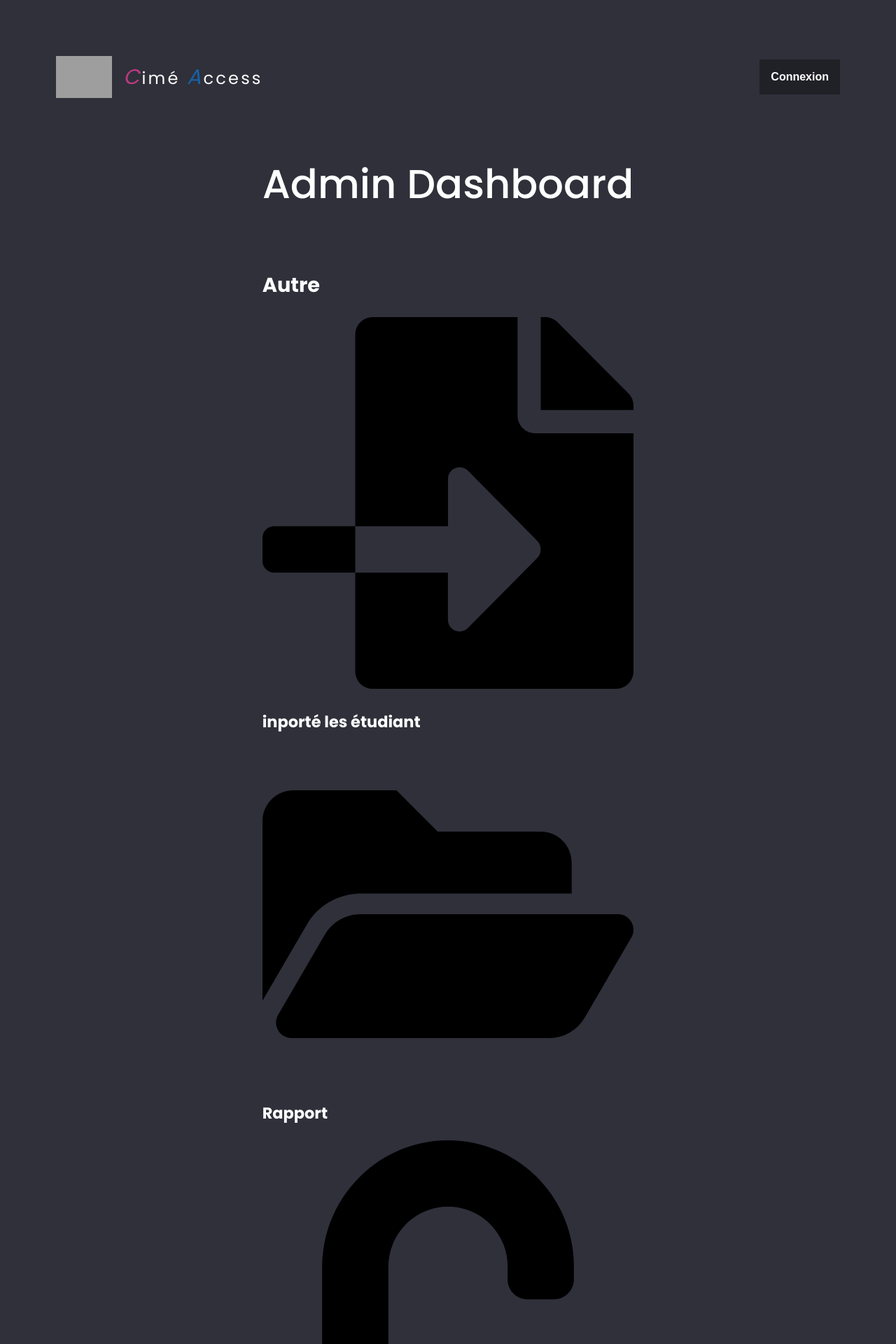
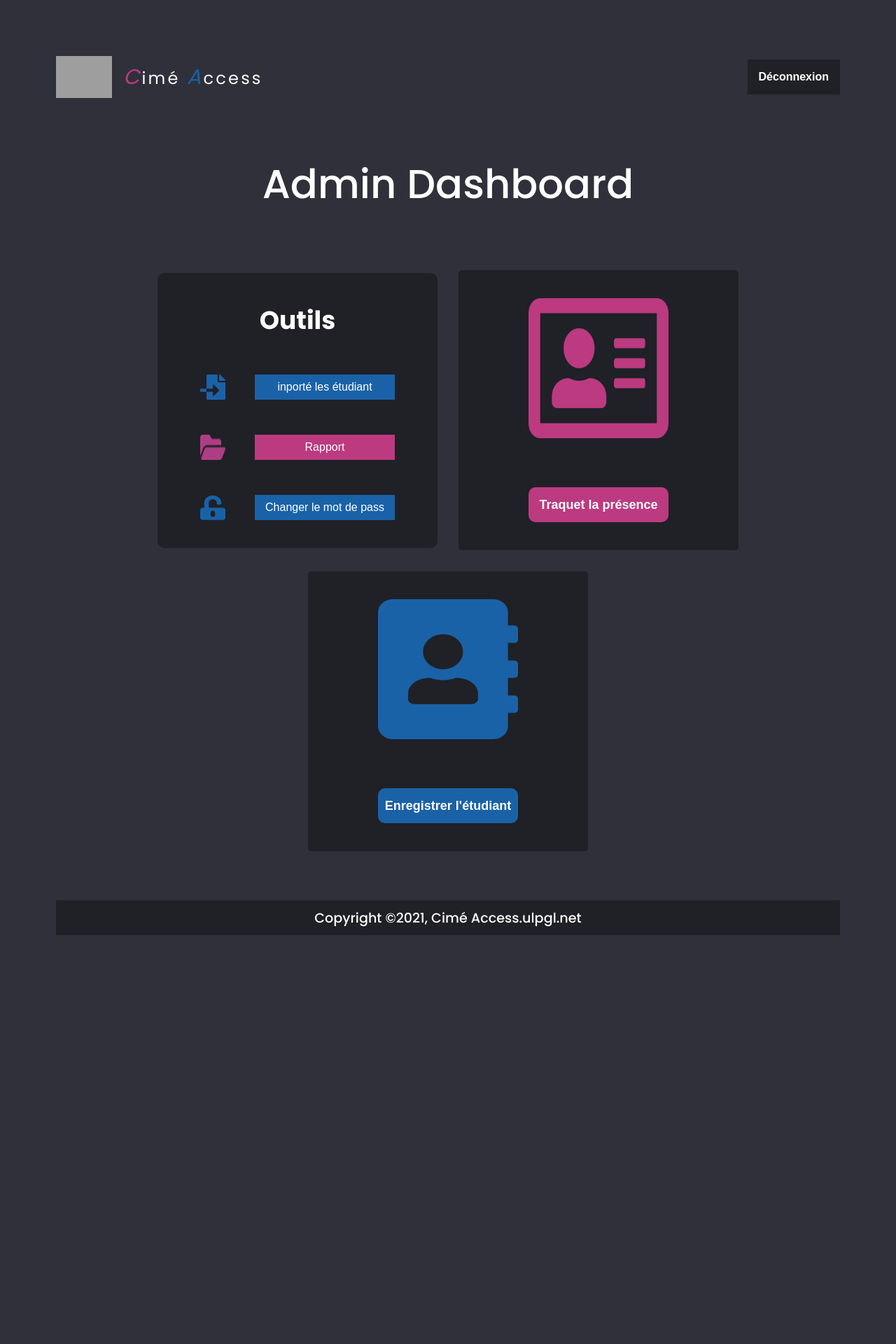
Before and after one commit to Ashuza11/CA_cim-_access, a PHP site: page /admin.html in a window 1280 px wide. Shown: the top 1920 px of the page at 70% size. After the commit the page ends 1336 px from the top, so only its background shows below. Run offline with PHP 8.4, Linux system fonts and the light colour scheme; grey boxes are pictures that could not be loaded.

Commit message:
Update frontend

```diff
--- a/admin.html
+++ b/admin.html
@@ -5,6 +5,7 @@
     <meta http-equiv="X-UA-Compatible" content="IE=edge">
     <meta name="viewport" content="width=device-width, initial-scale=1.0">
     <link rel="stylesheet" href="css/styles.css">
+    <link rel="stylesheet" href="css/admin.css">
     <link rel = "icon" href = "img/logo.svg" type = "image/x-icon">
     <title>Cimé Access</title>
 </head>
@@ -15,39 +16,39 @@
             <div class="logo-text"><i class="a">C</i>imé <i class="b">A</i>ccess</div>
         </a>
         <nav class="main-nav">
-            <button data-form-target="#form">Connexion</button>
+            <button data-form-target="#form">Déconnexion</button>
         </nav>
     </header>
     <section class="container">
         <h1 class="title">Admin Dashboard</h1>
         <div class="dash-board">
             <div class="tools">
-                <h2>Autre</h2>
+                <h2>Outils</h2>
                 <div class="fonc">
-                    <img src="img/file.svg" alt="icon">
-                    <h3>inporté les étudiant</h3>
+                    <img src="img/file.png" alt="icon">
+                    <button class="btn blue"><a href="#">inporté les étudiant</a></button>
                 </div>
                 <div class="fonc">
-                    <img src="img/folder.svg" alt="iicon">
-                    <h3>Rapport</h3>
+                    <img class="red" src="img/Vector.png" alt="icon">
+                    <button class="btn"><a href="#">Rapport</a></button>
                 </div>
                 <div class="fonc">
-                    <img src="img/locker.svg" alt="icon">
-                    <h3>Changer le mot de pass</h3>
+                    <img src="img/locker 1.png" alt="icon">
+                    <button class="btn blue"><a href="#">Changer le mot de pass</a></button>
                 </div>
             </div>
             <div class="traq">
-                <img src="img/address-card-regular.svg" alt="icon">
+                <img class="dash-icon" src="img/traq.png" alt="icon">
                 <button><a href="#">Traquet la présence</a></button>
             </div>
             <div class="register">
-                <img src="img/address-book-solid.svg" alt="icon">
+                <img class="dash-icon" src="img/register.png" alt="icon">
                 <button><a href="#">Enregistrer l'étudiant</a></button>
             </div>
         </div>
-        <div class="footer">
-            Copyright &#xa9;2021 Cimé Access.ulpgl.net
-        </div>
     </section>
+    <div class="footer">
+        <p> Copyright &#xa9;2021, Cimé Access.ulpgl.net</p>
+    </div>
 </body>
 </html>
--- /dev/null
+++ b/css/admin.css
@@ -0,0 +1,161 @@
+*, *::after, *::before {
+    box-sizing: border-box;
+    margin: 0;
+}
+
+.container {
+    display: flex;
+    flex-direction: column;
+    margin: 0 auto;
+    text-align: center;
+    width: 100%;
+}
+.title {
+    margin-bottom: 50px;
+}
+
+.dash-board {
+    display: flex;
+    flex-wrap: wrap;
+    justify-content: center;
+    align-items: center;
+    gap: 30px;
+    padding: 30px;
+}
+/* Tools */
+.tools {
+    position: relative;
+    background-color: #202027;
+    width: 500px;
+    text-align: center;
+    display: flex;
+    flex-direction: column;
+    justify-content: center;
+    gap: 50px;
+    height: auto;
+    width: 400px;
+    padding:40px;
+    border-radius: 10px;
+}
+.tools .fonc {
+    display: flex;
+    justify-content: space-around;
+}
+
+.tools .fonc button {
+    height: 36px;
+    width: 200px;
+    background-color: #BC3A80;
+    outline: none;
+    border: none;
+    cursor: pointer;
+}
+.tools .btn a {
+    text-decoration: none;
+    color: #fff;
+    font-size: 16px;
+    font-weight: 5000;
+}
+.tools .btn.blue {
+    background-color: #1A62A7;
+}
+.tools h2 {
+    font-size: 36px;
+}
+.tools .fonc .red {
+    width: 36px;
+    height: 36px;
+    color: #BC3A80;
+}
+.tools img {
+    width: 36px;
+    height: 36px;
+}
+/* Tools End  */
+
+/* traque */
+.traq {
+    position: relative;
+    background-color: #202027;
+    display: flex;
+    flex-direction: column;
+    justify-content: center;
+    align-items: center;
+    gap: 70px;
+    height: auto;
+    width: 400px;
+    padding: 40px;
+    border-radius: 5px;
+}
+
+.traq button {
+    height: 50px;
+    width: 200px;
+    border-radius: 10px;
+    background-color: #BC3A80;
+    outline: none;
+    border: none;
+    cursor: pointer;
+}
+.traq button a{
+    text-decoration: none;
+    color: #fff;
+    font-size: 18px;
+    font-weight: bold;
+}
+
+/* Traque End  */
+.dash-board .dash-icon {
+    height: 200px;
+    width: 200px;
+}
+
+/* Register */
+.register {
+    background-color: #202027;
+    display: flex;
+    flex-direction: column;
+    justify-content: center;
+    align-items: center;
+    gap: 70px;
+    height: auto;
+    width: 400px;
+    padding: 40px;
+    border-radius: 5px;
+}
+.register button {
+    height: 50px;
+    width: 200px;
+    border-radius: 10px;
+    background-color: #1A62A7;
+    outline: none;
+    border: none;
+    cursor: pointer;
+}
+.register button a{
+    text-decoration: none;
+    color: #fff;
+    font-size: 18px;
+    font-weight: bold;
+}
+/* Register End */
+
+/* Footer */
+.footer p {
+    background-color: #202027;
+    height: 50px;
+    font-weight: 500;
+    display: flex;
+    justify-content: center;
+    align-items: center;
+}
+
+/* Footer End  */
+
+/* Resposiveness */
+@media(max-width: 600px) {
+    .dash-board {
+        display: flex;
+        flex-direction: column;
+    }
+}
--- a/css/popup.css
+++ b/css/popup.css
@@ -1,7 +1,3 @@
-*, *::after, *::before {
-    box-sizing: border-box;
-}
-
 /* Pop up form */
 .form {
     /* display: flex;
--- a/index.html
+++ b/index.html
@@ -26,7 +26,7 @@
         </div>
     </section>
     <div class="form" id="form">
-        <form action="" method="#" id="login-form">
+        <form action="admin.html" method="#" id="login-form">
             <button data-colse-button class="close-btn">&times;</button>
             <div class="input-group">
                 <label for="name">Email ou Non d'utilisateur :</label>
--- a/popup.js
+++ b/popup.js
@@ -35,7 +35,3 @@ function closeModal(form) {
     form.classList.remove('active')
     overlay.classList.remove('active')
 }
-
-
-
-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
```
Also changed, not shown: css/presence.css (added, +17 -0 lines), css/register.css (added, +17 -0 lines), presence.html (added, +66 -0 lines), register.html (added, +69 -0 lines), img/Vector.png (added), img/address-book-solid.svg (deleted), img/address-card-regular.svg (deleted), img/file.png (added), img/file.svg (deleted), img/folder.svg (deleted), img/locker 1.png (added), img/locker.svg (deleted), img/register.png (added), img/traq.png (added).
